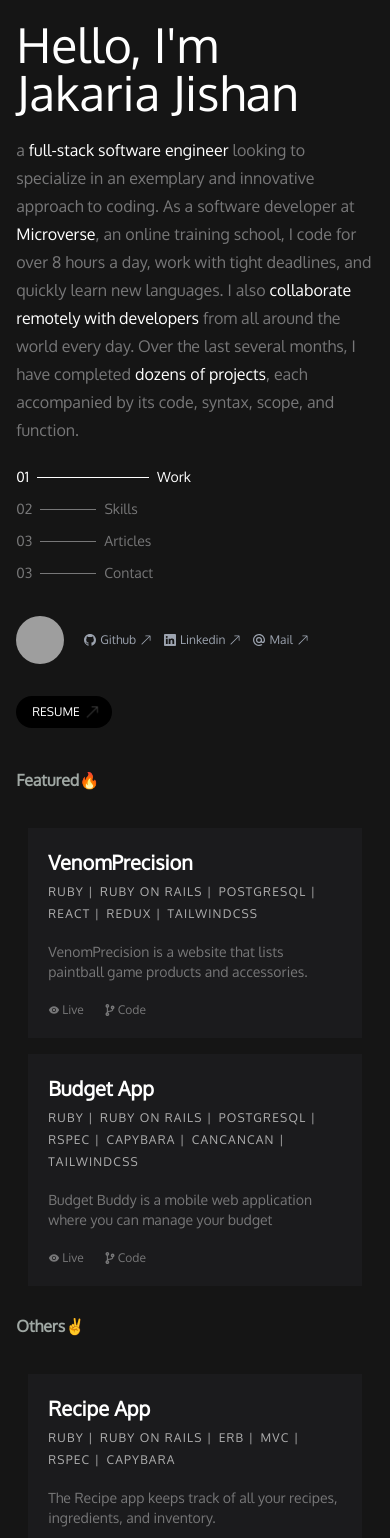
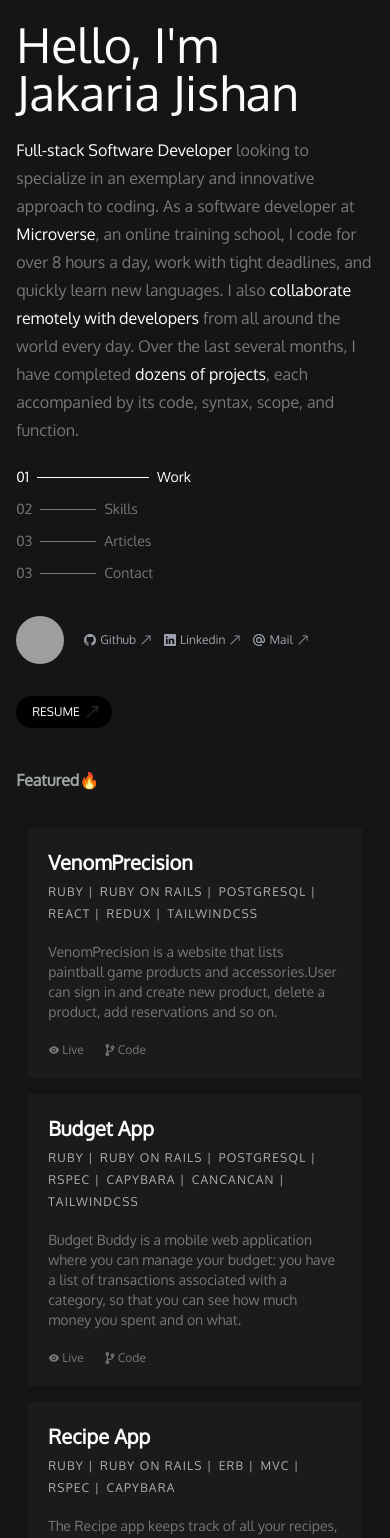
Before and after one commit to JakariaJishan/Portfolio2.1, a React (Create React App) app: page / in a window 390 px wide. Shown: the top 1538 px of the page. Built offline with nearby package versions, Linux system fonts and the light colour scheme; grey boxes are pictures that could not be loaded.

Commit message:
Make responsive

```diff
--- a/src/components/projects/RenderFeature.js
+++ b/src/components/projects/RenderFeature.js
@@ -20,16 +20,20 @@ const RenderFeature = ({ featuredProject }) => {
         </div>
         <p className="text-sm text-[#777778] my-5">{desc}</p>
         <div className="flex items-center gap-5 text-xs">
-          {
-            liveLink ?
-          <Link
+        {
+            liveLink? <Link
             to={liveLink}
             target="_blank"
             className="flex items-center text-[#777778] hover:text-white gap-0.5"
           >
             <AiFillEye />
             Live
-          </Link> : 'not available'
+          </Link> : <p
+            className="flex items-center text-[#777778]  gap-0.5"
+          >
+            <AiFillEye />
+            Not Available
+          </p>
           }
           <Link
             to={sourceCode}
--- a/src/components/sidebar/Sidebar.js
+++ b/src/components/sidebar/Sidebar.js
@@ -28,14 +28,14 @@ export const Sidebar = () => {
     },
   ];
   return (
-    <div className=" md:w-2/5">
-      <div className="md:flex flex-col md:h-screen py-5 md:py-10">
+    <div className=" md:w-2/5 md:h-screen">
+      <div className="md:flex flex-col py-5 md:py-10">
         <div className="flex-auto">
           <h1 className="text-5xl md:text-6xl">
             Hello, I'm <br /> Jakaria Jishan
           </h1>
           <p className="text-md md:text-sm leading-7 my-5 text-[#777778]">
-          a <span className="text-white">full-stack software engineer</span> looking to specialize in an exemplary and innovative approach to coding. As a software developer at <span className="text-white">Microverse</span>, an online training school, I code for over 8 hours a day, work with tight deadlines, and quickly learn new languages. I also <span className="text-white">collaborate remotely with developers</span> from all around the world every day. Over the last several months, I have completed <span className="text-white">dozens of projects</span>, each accompanied by its code, syntax, scope, and function.
+          <span className="text-white">Full-stack Software Developer</span> looking to specialize in an exemplary and innovative approach to coding. As a software developer at <span className="text-white">Microverse</span>, an online training school, I code for over 8 hours a day, work with tight deadlines, and quickly learn new languages. I also <span className="text-white">collaborate remotely with developers</span> from all around the world every day. Over the last several months, I have completed <span className="text-white">dozens of projects</span>, each accompanied by its code, syntax, scope, and function.
           </p>
         </div>
         <div className="flex-auto">
--- a/src/projects.js
+++ b/src/projects.js
@@ -1,104 +1,118 @@
 export const featuredProjects = [
   {
-        title :"VenomPrecision",
-        stacks: ["Ruby","Ruby on Rails","postgresql","React","Redux","TailwindCss"],
-        desc:"VenomPrecision is a website that lists paintball game products and accessories.",
-        liveLink:"https://velvety-genie-9ab88d.netlify.app/",
-        sourceCode:"https://github.com/JakariaJishan/VenomPrecision-front-end"
+    title: "VenomPrecision",
+    stacks: [
+      "Ruby",
+      "Ruby on Rails",
+      "postgresql",
+      "React",
+      "Redux",
+      "TailwindCss",
+    ],
+    desc: "VenomPrecision is a website that lists paintball game products and accessories.User can sign in and create new product, delete a product, add reservations and so on.",
+    liveLink: "https://velvety-genie-9ab88d.netlify.app/",
+    sourceCode: "https://github.com/JakariaJishan/VenomPrecision-front-end",
   },
   {
-        title :"Budget App",
-        stacks: ["ruby","ruby on rails","postgresql","rspec","capybara","cancancan","tailwindcss"],
-        desc:"Budget Buddy is a mobile web application where you can manage your budget",
-        liveLink:"https://budget-buddy-573e.onrender.com/",
-        sourceCode:"https://github.com/JakariaJishan/Budget-App"
+    title: "Budget App",
+    stacks: [
+      "ruby",
+      "ruby on rails",
+      "postgresql",
+      "rspec",
+      "capybara",
+      "cancancan",
+      "tailwindcss",
+    ],
+    desc: "Budget Buddy is a mobile web application where you can manage your budget: you have a list of transactions associated with a category, so that you can see how much money you spent and on what.",
+    liveLink: "https://budget-buddy-573e.onrender.com/",
+    sourceCode: "https://github.com/JakariaJishan/Budget-App",
   },
-
-]
+  {
+    title: "Recipe App",
+    stacks: ["ruby", "ruby on rails", "erb", "mvc", "rspec", "capybara"],
+    desc: "The Recipe app keeps track of all your recipes, ingredients, and inventory. It will allow you to save ingredients, keep track of what you have, create recipes, and generate a shopping list based on… ",
+    liveLink: null,
+    sourceCode: "https://github.com/JakariaJishan/Recipe-app",
+  },
+];
 
 export const workingProjects = [
   {
-        title :"Recipe App",
-        stacks: ["ruby","ruby on rails","erb","mvc","rspec","capybara"],
-        desc:"The Recipe app keeps track of all your recipes, ingredients, and inventory. ",
-        liveLink:null,
-        sourceCode:"https://github.com/JakariaJishan/Recipe-app"
+    title: "Blog App",
+    stacks: ["ruby", "ruby on rails", "postgresql", "rspec"],
+    desc: "Built with Ruby on Rails, this blog boasts a sleek and responsive design, allowing readers to easily navigate through its content",
+    liveLink: null,
+    sourceCode: "https://github.com/JakariaJishan/Blog-ror",
   },
   {
-        title :"Blog App",
-        stacks: ["ruby","ruby on rails","postgresql","rspec"],
-        desc:"Built with Ruby on Rails, this blog boasts a sleek and responsive design, allowing readers to easily navigate through its content",
-        liveLink:null,
-        sourceCode:"https://github.com/JakariaJishan/Blog-ror"
+    title: "Catalog of Things",
+    stacks: ["ruby", "postgresql", "rspec"],
+    desc: "This project creates a console app that helps users keep track of their books, music albums, movies, and games.",
+    liveLink: null,
+    sourceCode: "https://github.com/JakariaJishan/Catalog-of-things",
   },
   {
-        title :"Catalog of Things",
-        stacks: ["ruby","postgresql","rspec"],
-        desc:"This project creates a console app that helps users keep track of their books, music albums, movies, and games.",
-        liveLink:null,
-        sourceCode:"https://github.com/JakariaJishan/Catalog-of-things"
+    title: "School Library",
+    stacks: ["ruby", "postgresql", "oop"],
+    desc: "School Library is an app where record what books are in the library and who borrows them.",
+    liveLink: null,
+    sourceCode: "https://github.com/JakariaJishan/school-library",
   },
   {
-        title :"School Library",
-        stacks: ["ruby","postgresql","oop"],
-        desc:"School Library is an app where record what books are in the library and who borrows them.",
-        liveLink:null,
-        sourceCode:"https://github.com/JakariaJishan/school-library"
+    title: "Vet Clinic Database",
+    stacks: ["database", "postgresql"],
+    desc: "In this project, I use a relational database to create the initial data structure for a vet clinic. I create a table to store animals' information, insert some data into it, and query it.",
+    liveLink: null,
+    sourceCode: "https://github.com/JakariaJishan/Vet-clinic-database",
   },
   {
-        title :"Vet Clinic Database",
-        stacks: ["database","postgresql"],
-        desc:"In this project, I use a relational database to create the initial data structure for a vet clinic. I create a table to store animals' information, insert some data into it, and query it.",
-        liveLink:null,
-        sourceCode:"https://github.com/JakariaJishan/Vet-clinic-database"
+    title: "Anime List",
+    stacks: ["react", "redux", "javascript"],
+    desc: "Anime List is a single page web application (SPA) built with React, Redux, Axios, and Jest, which shows a list of popular anime lists, and shows detailed information on anime counts..",
+    liveLink: "https://anime-q544.onrender.com/",
+    sourceCode: "https://github.com/JakariaJishan/anime-list",
   },
   {
-        title :"Anime List",
-        stacks: ["react","redux","javascript"],
-        desc:"Anime List is a single page web application (SPA) built with React, Redux, Axios, and Jest, which shows a list of popular anime lists, and shows detailed information on anime counts..",
-        liveLink:"https://anime-q544.onrender.com/",
-        sourceCode:"https://github.com/JakariaJishan/anime-list"
+    title: "Space Travelers Hub",
+    stacks: ["react", "redux toolkit", "testing", "api", "webpack", "babel"],
+    desc: "Space Traveler's Hub is a web application that displays SpaceX rockets and missions, users can join/leave missions or reserve/cancel rockets.",
+    liveLink: "https://space-travelers-hub-qsa2.onrender.com/",
+    sourceCode: "https://github.com/JakariaJishan/Space-Travelers-Hub",
   },
   {
-        title :"Space Travelers Hub",
-        stacks: ["react","redux toolkit","testing","api","webpack","babel"],
-        desc:"Space Traveler's Hub is a web application that displays SpaceX rockets and missions, users can join/leave missions or reserve/cancel rockets.",
-        liveLink:"https://space-travelers-hub-qsa2.onrender.com/",
-        sourceCode:"https://github.com/JakariaJishan/Space-Travelers-Hub"
+    title: "ToDo",
+    stacks: ["react", "react router dom"],
+    desc: "React ToDo is a webapp built with react js",
+    liveLink: "https://react-todo-9vo7.onrender.com/",
+    sourceCode: "https://github.com/JakariaJishan/react-todo",
   },
   {
-        title :"ToDo",
-        stacks: ["react","react router dom"],
-        desc:"React ToDo is a webapp built with react js",
-        liveLink:"https://react-todo-9vo7.onrender.com/",
-        sourceCode:"https://github.com/JakariaJishan/react-todo"
+    title: "Calculator",
+    stacks: ["react", "react router dom"],
+    desc: "Calculator is an app made with react and react router dome",
+    liveLink: "https://react-calculator-n9d5.onrender.com/",
+    sourceCode: "https://github.com/JakariaJishan/calculator-react",
   },
   {
-        title :"Calculator",
-        stacks: ["react","react router dom"],
-        desc:"Calculator is an app made with react and react router dome",
-        liveLink:"https://react-calculator-n9d5.onrender.com/",
-        sourceCode:"https://github.com/JakariaJishan/calculator-react"
+    title: "Book Store",
+    stacks: ["react", "react router dom"],
+    desc: "The Bookstore is a website similar to the 'Awesome Books' website . I create an simplified version of it that allows to: Display a list of books, Add a book, Remove a selected book By building this application.",
+    liveLink: "https://react-book-store-v0z2.onrender.com/",
+    sourceCode: "https://github.com/JakariaJishan/book-store",
   },
   {
-        title :"Book Store",
-        stacks: ["react","react router dom"],
-        desc:"The Bookstore is a website similar to the 'Awesome Books' website . I create an simplified version of it that allows to: Display a list of books, Add a book, Remove a selected book By building this application.",
-        liveLink:"https://react-book-store-v0z2.onrender.com/",
-        sourceCode:"https://github.com/JakariaJishan/book-store"
+    title: "Retro Watchers Capstone",
+    stacks: ["javascript", "async-await"],
+    desc: "Javascript Capstone Project is a website based on an external API. It uses The Movie Db Api to get info about different characters, and Involvement API to store likes and comments from users.",
+    liveLink: "https://chelobotix.github.io/Retro-Watchers-Capstone/dist/",
+    sourceCode: "https://github.com/JakariaJishan/Retro-Watchers-Capstone",
   },
   {
-        title :"Retro Watchers Capstone",
-        stacks: ["javascript","async-await"],
-        desc:"Javascript Capstone Project is a website based on an external API. It uses The Movie Db Api to get info about different characters, and Involvement API to store likes and comments from users.",
-        liveLink:"https://chelobotix.github.io/Retro-Watchers-Capstone/dist/",
-        sourceCode:"https://github.com/JakariaJishan/Retro-Watchers-Capstone"
+    title: "Cryptico",
+    stacks: ["html", "css", "javascript"],
+    desc: "Cryptico is the fastest and most secure Web3 platform that lets your team manage money and digital assets such as Bitcoin, Ethereum, Tether, and more.",
+    liveLink: "https://jakariajishan.github.io/Capstone-1/",
+    sourceCode: "https://github.com/JakariaJishan/Capstone-1",
   },
-    {
-        title :"Cryptico",
-        stacks: ["html","css","javascript"],
-        desc:"Cryptico is the fastest and most secure Web3 platform that lets your team manage money and digital assets such as Bitcoin, Ethereum, Tether, and more.",
-        liveLink:"https://jakariajishan.github.io/Capstone-1/",
-        sourceCode:"https://github.com/JakariaJishan/Capstone-1"
-    },
-]
+];
```
Also changed, not shown: 1 other file (tests, documents, lock files or other folders). Lines whose indentation alone changed are shown as unchanged.
